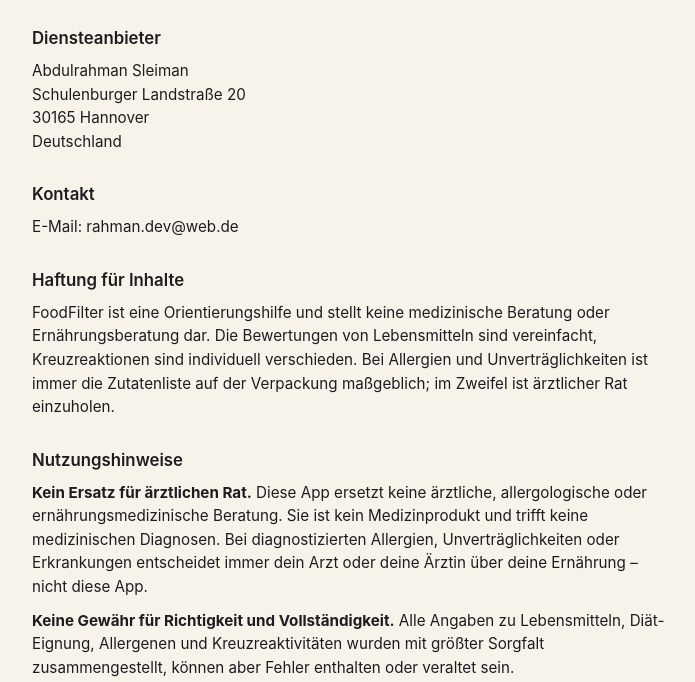
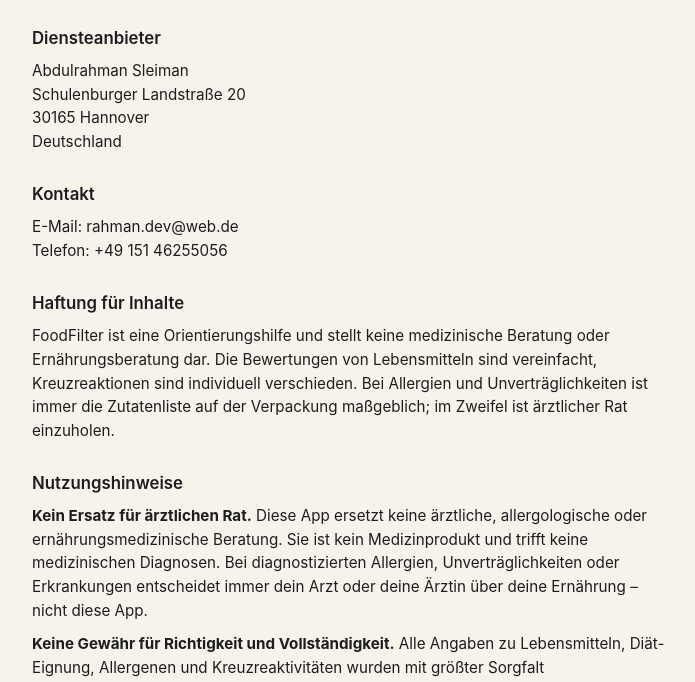
Before and after one commit to RDEv-git96/Bekoemmlich_Public, a plain HTML site: page impressum.html in a window 1280 px wide. Shown: the part 105-787 px from the top of the page, without its empty margins (288-983 px from the left). Drawn offline with Linux system fonts and the light colour scheme.

Commit message:
Update impressum.html

```diff
--- a/impressum.html
+++ b/impressum.html
@@ -27,7 +27,8 @@
 Deutschland</p>
 
 <h2>Kontakt</h2>
-<p>E-Mail: rahman.dev@web.de</p>
+<p>E-Mail: rahman.dev@web.de<br>
+Telefon: +49 151 46255056</p>
 
 <h2>Haftung für Inhalte</h2>
 <p>FoodFilter ist eine Orientierungshilfe und stellt keine medizinische Beratung oder
```
